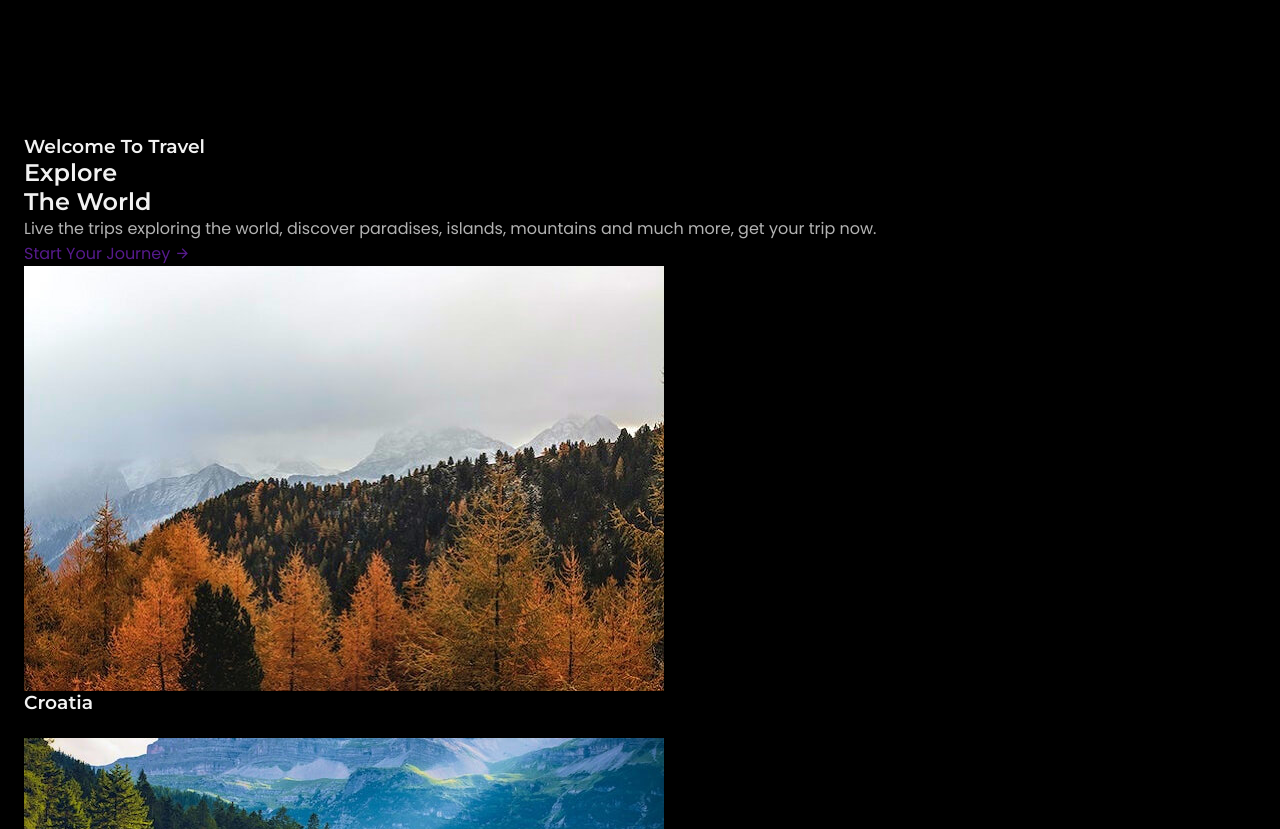
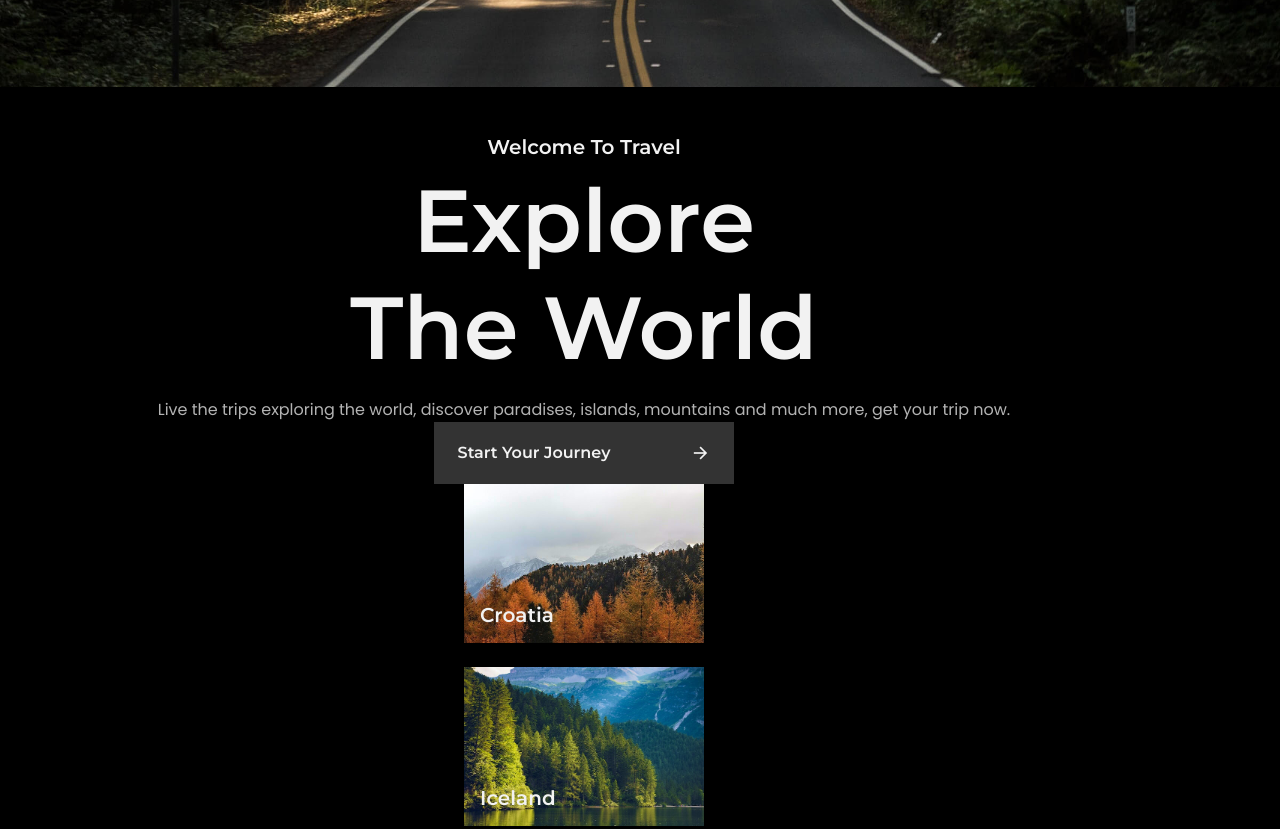
Before and after one commit to smclean4123/Elegant-Travel-Website, a plain HTML site: page index.html in a window 1280 px wide. Shown: the part 660-1489 px from the top of the page. Drawn offline with nearby package versions, Linux system fonts and the light colour scheme.

Commit message:
quick updates

```diff
--- a/assets/css/styles.css
+++ b/assets/css/styles.css
@@ -186,6 +186,18 @@ img {
 
 
 /* Add blur to header */
+.blur-header::after{
+  content: '';
+  position: absolute;
+  width: 1000%;
+  height: 100%;
+  top: 0;
+  left: 0;
+  z-index: -1;
+  background-color: hsla(0, 0%, 0%, .3);
+  backdrop-filter: blur(24px);
+  -webkit-backdrop-filter: blur(24px);
+}
 
 
 /* Active link */
@@ -224,10 +236,82 @@ object-position: center;
   }
 
   .home__data{
-
+    text-align: center;
   }
 
+  .home__subtitle{
+    font-size: var(--h3-font-size);
+    margin-bottom: .5rem;
+  }
+
+  .home__title{
+    font-size: var(--biggest-font-size);
+    margin-bottom: 1rem;
+  }
+
+  .home__description{
+    margin-bottom: 2rem;
+    color: var(--title-color);
+  }
+
+  .home__cards{
+    grid-template-columns: 240px;
+    justify-content: center;
+  }
+
+  .home__card{
+    position: relative;
+    overflow: hidden;
+  }
+
+  .home__card-img{
+    transition: transform .4s;
+  }
+.home__shadow{
+  position: absolute;
+  width: 100%;
+  height: 100%;
+  top: 0;
+  left: 0;
+  background: linear-gradient(180deg,
+                  hsla(0,0%,0%,0) 50%,
+                    hsl(0,0%,0%) 125%);
+}
+
+.home__card-title{
+  position: absolute;
+  left: 1rem;
+  bottom: 1rem;
+  font-size: var(--h3-font-size);
+  z-index: 1;
+}
+
+.home__card:hover .home__card-img{
+  transform: scale(1.2);
+}
+
 /*=============== BUTTON ===============*/
+.button{
+  background-color: hsla(0, 0%, 100%, .2);
+  padding: 1.25rem 1.5rem;
+  color: var(--title-color);
+  display: inline-flex;
+  align-items: center;
+  column-gap: 5rem;
+  font-family: var(--second-font);
+  font-weight: var(--font-semi-bold);
+  backdrop-filter: blur (24px);
+  -webkit-backdrop-filter: blur(24px); /* for safari */
+}
+.button i {
+  font-size: 1.25rem;
+  transition: transform .4s;
+  font-weight: initial;
+}
+
+.button:hover i{
+transform: translateX(.25rem)
+}
 
 
 /*=============== ABOUT ===============*/
--- a/assets/js/main.js
+++ b/assets/js/main.js
@@ -32,7 +32,13 @@ navLink.forEach(n => n.addEventListener('click', linkAction))
 
 
 /*=============== ADD BLUR TO HEADER ===============*/
-
+const blurHeader = () => {
+  const header = ducument.getElementById('header')
+// when the scroll is greater than 50 viewpoint height add the blur-header class
+  this.scrolly >= 50? header.classList.add('blur-header')
+                    : header.classList.remove('blur-header')
+}
+window.addEventListener('scroll', blurHeader)
 
 /*=============== SHOW SCROLL UP ===============*/
 
--- a/index.html
+++ b/index.html
@@ -119,7 +119,9 @@
 
          <!--==================== ABOUT ====================-->
          <section class="about section" id="about">
+            <div class="abou__container container grid">
 
+            </div>
          </section>
 
          <!--==================== POPULAR ====================-->
```
